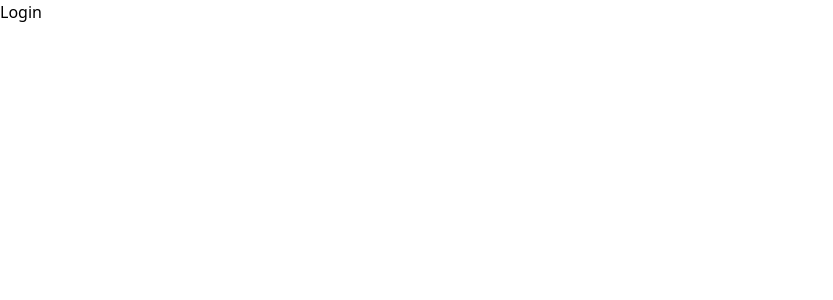
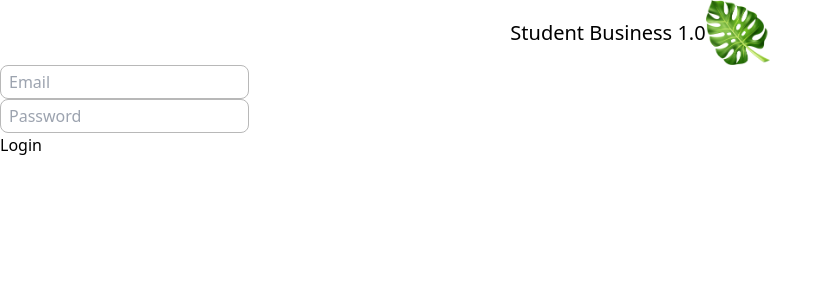
Before and after one commit to KofiAckah/Student-Business-1.0, a React (Vite) app in the folder frontend/: page /login in a window 1280 px wide. Shown: the top 300 px of the page, without its empty margins (0-833 px from the left). Built offline with nearby package versions, Linux system fonts and the light colour scheme; the HTML template or start-up script is replaced by a standard one.

Commit message:
Added the backend to the login

```diff
--- a/frontend/package.json
+++ b/frontend/package.json
@@ -10,11 +10,14 @@
     "preview": "vite preview"
   },
   "dependencies": {
+    "@emotion/react": "^11.11.4",
+    "@emotion/styled": "^11.11.5",
     "@fortawesome/fontawesome-svg-core": "^6.5.2",
     "@fortawesome/free-brands-svg-icons": "^6.5.2",
     "@fortawesome/free-regular-svg-icons": "^6.5.2",
     "@fortawesome/free-solid-svg-icons": "^6.5.2",
     "@fortawesome/react-fontawesome": "^0.2.2",
+    "@mui/material": "^5.15.19",
     "axios": "^1.7.2",
     "react": "^18.2.0",
     "react-dom": "^18.2.0",
--- /dev/null
+++ b/frontend/src/App.css
@@ -0,0 +1,3 @@
+.loginInput {
+  @apply border border-primary-300 p-1 rounded-lg px-2 outline-2 outline-primary-300;
+}
--- a/frontend/src/App.jsx
+++ b/frontend/src/App.jsx
@@ -2,6 +2,7 @@ import { Routes, Route } from "react-router-dom";
 import Home from "./Pages/Home";
 import Login from "./Pages/Login";
 import SignUp from "./Pages/Signup";
+import "./App.css";
 
 export default function App() {
   return (
--- /dev/null
+++ b/frontend/src/Components/Default.jsx
@@ -0,0 +1,4 @@
+import logo from "../assets/logo.png";
+
+export const Logo = logo;
+export const CompanyName = "Student Business 1.0";
--- a/frontend/src/Pages/Login.jsx
+++ b/frontend/src/Pages/Login.jsx
@@ -1,7 +1,65 @@
+import { useState } from "react";
+import axios from "axios";
+import { useNavigate } from "react-router-dom";
+import { Logo, CompanyName } from "../Components/Default";
+
 export default function Login() {
-  return <div>Login</div>;
+  const [email, setEmail] = useState("");
+  const [password, setPassword] = useState("");
+  const [message, setMessage] = useState("");
+  const navigate = useNavigate();
+
+  const handleSubmit = async (e) => {
+    e.preventDefault();
+    try {
+      const res = await axios.post("http://localhost:3005/account/login", {
+        email,
+        password,
+      });
+      setMessage(res.data.msg);
+      alert("Login Successful");
+      navigate("/");
+    } catch (error) {
+      setMessage(error.response.data.msg);
+      alert("Login Failed");
+    }
+  };
+
+  return (
+    <div>
+      <div className="flex items-center justify-center">
+        <h1 className="text-lg md:text-xl">{CompanyName}</h1>
+        <img src={Logo} alt="Logo" className="w-10 md:w-16" />
+      </div>
+      <form onSubmit={handleSubmit}>
+        <div>
+          <input
+            className="loginInput"
+            type="email"
+            value={email}
+            onChange={(e) => setEmail(e.target.value)}
+            required
+            placeholder="Email"
+          />
+        </div>
+        <div>
+          <input
+            className="loginInput"
+            type="password"
+            value={password}
+            onChange={(e) => setPassword(e.target.value)}
+            required
+            placeholder="Password"
+          />
+        </div>
+        <button type="submit">Login</button>
+      </form>
+      {message && <p>{message}</p>}
+    </div>
+  );
 }
 
 //   import { FontAwesomeIcon } from "@fortawesome/react-fontawesome";
 //   import { faBars, faTimes } from "@fortawesome/free-solid-svg-icons";
 // <FontAwesomeIcon icon={faTimes} />
+// <FontAwesomeIcon icon={faUser} />
--- a/frontend/src/Pages/Signup.jsx
+++ b/frontend/src/Pages/Signup.jsx
@@ -1,3 +1,6 @@
+// import axios from "axios";
+// import Logo from "../assets/logo.png";
+
 export default function SignUp() {
   return <div>SignUp</div>;
 }
--- a/frontend/tailwind.config.js
+++ b/frontend/tailwind.config.js
@@ -7,6 +7,7 @@ export default {
         primary: {
           100: "#2F6690",
           200: "#3A7CA5",
+          300: "#B8B8B8",
         },
         secondary: {
           100: "#B49F81",
```
Also changed, not shown: frontend/src/assets/logo.png (added), 1 other file (tests, documents, lock files or other folders).
